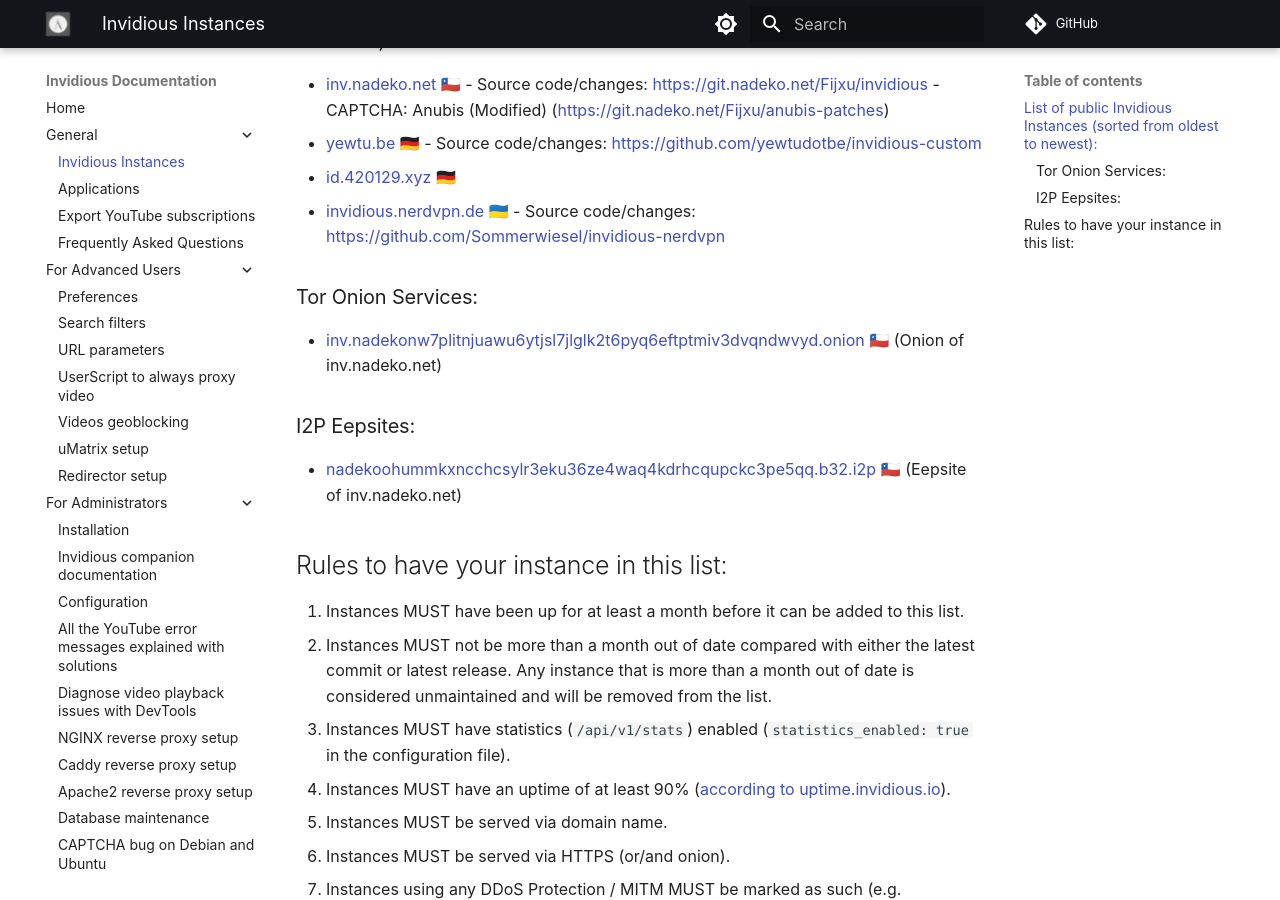
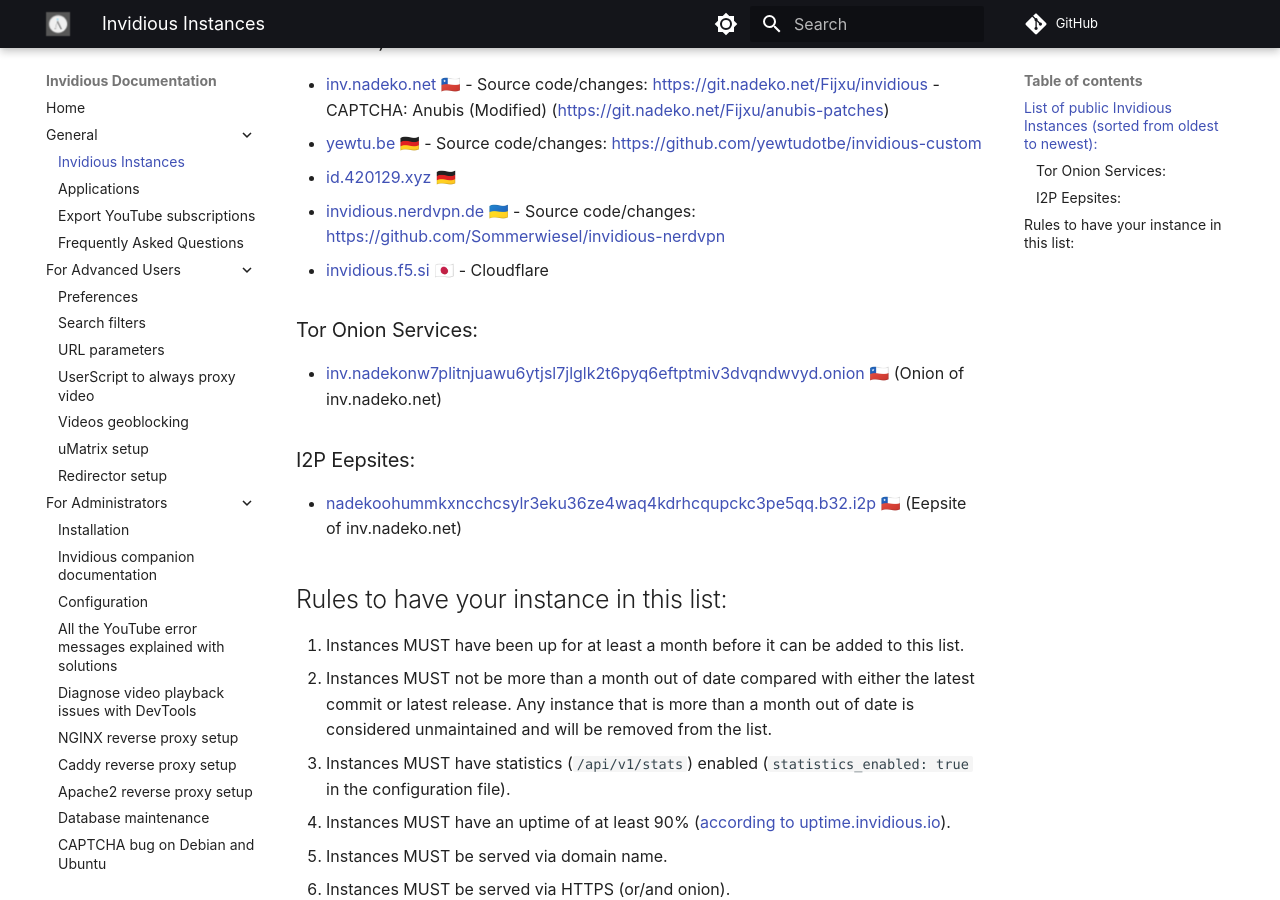
Before and after one commit to iv-org/documentation, an MkDocs documentation site: the page built from docs/instances.md, in a window 1280 px wide and 900 px high, scrolled down 435 px. Built offline with MkDocs 1.6.1 and Material for MkDocs 9.7.7, drawn with Linux system fonts in a browser that asks for light colours; comment, search, counter and statistics services are not loaded.

Commit message:
add invidious.f5.si
close https://github.com/iv-org/documentation/issues/625

```diff
--- a/docs/instances.md
+++ b/docs/instances.md
@@ -14,6 +14,7 @@
 * [yewtu.be](https://yewtu.be) 🇩🇪 - Source code/changes: https://github.com/yewtudotbe/invidious-custom
 * [id.420129.xyz](https://id.420129.xyz) 🇩🇪
 * [invidious.nerdvpn.de](https://invidious.nerdvpn.de) 🇺🇦 - Source code/changes: https://github.com/Sommerwiesel/invidious-nerdvpn
+* [invidious.f5.si](https://invidious.f5.si) 🇯🇵 - Cloudflare
 
 ### Tor Onion Services:
 
```
